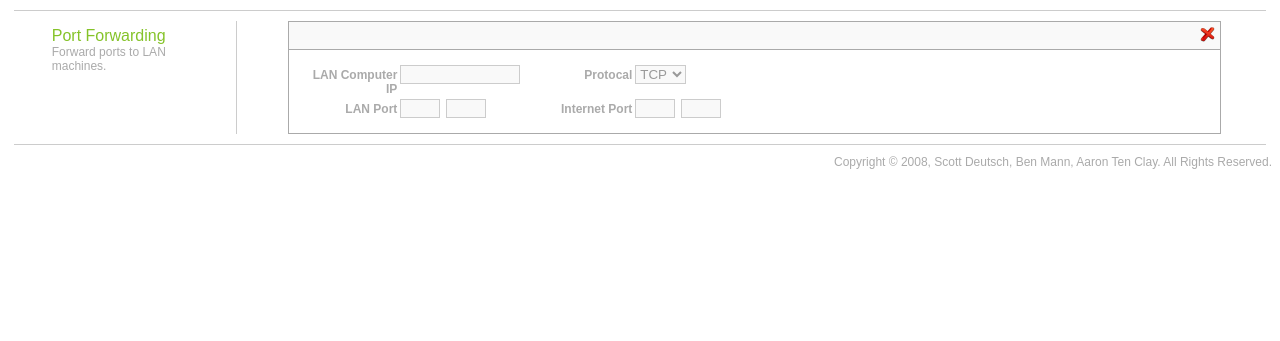
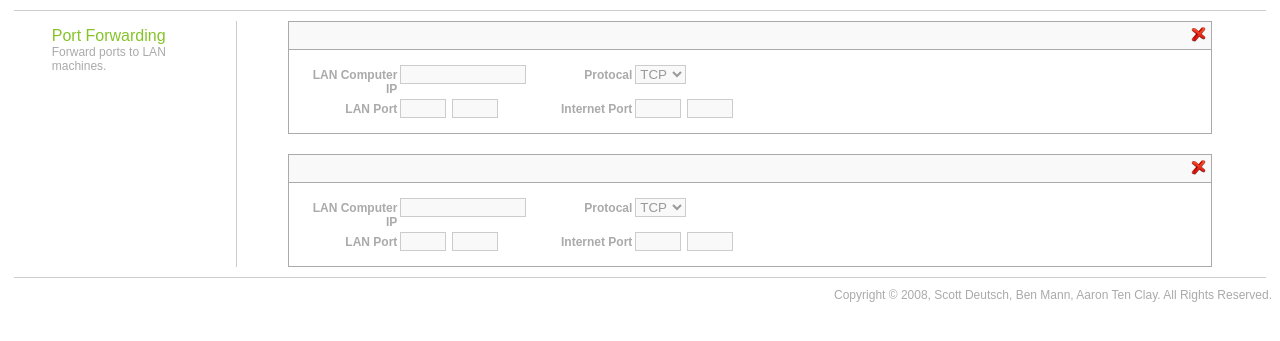
Before and after one commit to aarontc/Autonomous, a PHP site: page /rules2.php in a window 1280 px wide. Shown: the part 65-406 px from the top of the page. Run offline with PHP 8.4, Linux system fonts and the light colour scheme.

Commit message:
git-svn-id: file:///home/aaron/Optional/autonomous/trunk@37 627d9db2-2651-0410-8e54-ae66a1c21b7d

```diff
--- a/webinterface/rules2.php
+++ b/webinterface/rules2.php
@@ -1,8 +1,9 @@
+<!DOCTYPE HTML PUBLIC "-//W3C//DTD HTML 4.01 Transitional//EN" "http://www.w3.org/TR/html4/loose.dtd">
 <html>
 	<head>
 		<title>Autonomous</title>
 		<meta content="">
-		<link href='style2.css' type='text/css' media='screen,projection' rel='stylesheet' />
+		<link href='style2.css?<?= md5 ( time () ); ?>' type='text/css' media='screen,projection' rel='stylesheet' />
 	</head>
 	<body>
 	<div id='header' class='area'>
@@ -12,10 +13,10 @@
 		</div>
 		<div id='hright'>
 			<div class='bgcolor headerlg'>&nbsp;</div>
-			<div class='dkgrey'>Search for Term:<input type='text' /><input type='submit' value='GO' /></div>
+			<div class='dkgrey'>Search for Term:<input type='text' class='text' /><input type='submit' class='button' value='GO' /></div>
 		</div>
 	</div>
-	<div id='spacer'></div>
+	<div id='divider'><!-- comment for IE --></div>
 	<div id='main' class='area'>
 		<div id='sidebar'>
 			<div id='menuitem'>
@@ -24,21 +25,40 @@
 			</div>
 		</div>
 		<div id='content'>
-			<div id='rules'>
+			<div id='rules' class='area'>
 				<!-- rule starts here -->
 				<div id='rule'>
-					<div id='ruletitle' class='area'>
-						<input type='text' />
-						<input type='image' title='Delete' alt='Delete' value='Delete' src='delete-15x15.png' />
+					<div id='ruletitle'>
+						<input type='text' class='text' />
+						<input type='image' class='image' title='Delete' alt='Delete' value='Delete' src='delete-15x15.png' />
 					</div>
 					<div id='rulebody'>
 						<div class='area'>
-							<p><label>LAN Computer IP</label><input type='text' style='width:120px;' /></p>
+							<p><label>LAN Computer IP</label><input type='text' class='text' style='width:120px;' /></p>
 							<p><label>Protocal</label><select><option value='tcp'>TCP</option><option value='udp'>UDP</option></select></p>
 						</div>
 						<div class='area'>
-							<p><label>LAN Port</label><input type='text' style='width:40px;' /><input type='text' style='width:40px;' /></p>
-							<p><label>Internet Port</label><input type='text' style='width:40px;' /><input type='text' style='width:40px;' /></p>
+							<p><label>LAN Port</label><input type='text' class='text' style='width:40px;' /><input type='text' class='text' style='width:40px;' /></p>
+							<p><label>Internet Port</label><input type='text' class='text' style='width:40px;' /><input type='text' class='text' style='width:40px;' /></p>
+						</div>
+					</div>
+				</div>
+				<!-- rule ends here -->
+				<div id='rulespacer'></div>
+				<!-- rule starts here -->
+				<div id='rule' style='float: left;'>
+					<div id='ruletitle'>
+						<input type='text' class='text' />
+						<input type='image' class='image' title='Delete' alt='Delete' value='Delete' src='delete-15x15.png' />
+					</div>
+					<div id='rulebody'>
+						<div class='area'>
+							<p><label>LAN Computer IP</label><input type='text' class='text' style='width:120px;' /></p>
+							<p><label>Protocal</label><select><option value='tcp'>TCP</option><option value='udp'>UDP</option></select></p>
+						</div>
+						<div class='area'>
+							<p><label>LAN Port</label><input type='text' class='text' style='width:40px;' /><input type='text' class='text' style='width:40px;' /></p>
+							<p><label>Internet Port</label><input type='text' class='text' style='width:40px;' /><input type='text' class='text' style='width:40px;' /></p>
 						</div>
 					</div>
 				</div>
@@ -46,9 +66,9 @@
 			</div>
 		</div>
 	</div>
-	<div id='spacer'></div>
+	<div id='divider'><!-- comment for IE --></div>
 	<div id='footer' class='dkgrey'>
-		Copyright &copy; 2008, <a href='http://www.principleofdesign.com' class='dkgrey'>Scott Deutsch, Ben Mann, Aaron Ten Clay</a>. All Rights Reserved.
+		Copyright &copy; 2008, Scott Deutsch, Ben Mann, Aaron Ten Clay. All Rights Reserved.
 	</div>
 	</body>
 </html>
--- a/webinterface/style2.css
+++ b/webinterface/style2.css
@@ -1,24 +1,26 @@
 * { font-family: arial; }
 body { font-size: 12px; }
 input, select { margin: 3px; }
-input[type="text"], select { background-color: rgb(249,249,249); border: 1px solid rgb(204, 204, 204); color: rgb(153, 153, 153); }
-input[type="submit"], input[type="button"] { border: 0pt none ; padding: 0pt; background-color: rgb(133, 195, 41); color: rgb(255, 255, 255); font-weight: bold; }
+input.text, select { background-color: rgb(249,249,249); border: 1px solid rgb(204, 204, 204); color: rgb(153, 153, 153); }
+input.button { border: 0pt none ; padding: 0pt; background-color: rgb(133, 195, 41); color: rgb(255, 255, 255); font-weight: bold; }
 p { padding: 0px; margin: 0px; }
 a { text-decoration: none; }
 
-.area:after {content:"."; display:block; line-height:0px; font-size:0px; visibility:hidden; clear:both;}
+.area { overflow: visible; width: 100%; /* this is for IE */ }
+.area:after { content:"."; display:block; line-height:0px; font-size:0px; visibility:hidden; clear:both; /* this is for firefox */ }
 .green { color: rgb(133, 195, 41); }
 .ltgrey { color: rgb(204, 204, 204); }
 .dkgrey { color: rgb(170, 170, 170); }
 .bgcolor { color: rgb(255, 255, 255); }
 
 #header { width: 100%; }
-#hleft { width: 50%; text-align: left; float: left; margin: 0px -10px 0px 10px; }
-#hright { width: 50%; text-align: right; float: right; margin: 0px 10px 0px -10px; }
+#hleft { width: 45%; text-align: left; float: left; margin: 0px -10px 0px 10px; }
+#hright { width:45%; text-align: right; float: right; margin: 0px 10px 0px -10px; }
 .headerlg { font-size: 28px; }
 .headermed { font-size: 20px; }
 
-#spacer { width: 99%; height: 1px; background-color: rgb(204, 204, 204); margin: 10px auto 10px auto; }
+#divider { width: 99%; height: 1px; margin: 10px auto 10px auto; background-color: rgb(204, 204, 204); }
+#rulespacer { width: 100%; height: 20px; }
 
 #main { width: 100%; }
 
@@ -30,11 +32,12 @@ a { text-decoration: none; }
 
 #content { width: 82%; float: left; border-left: 1px solid rgb(204, 204, 204); border-collapse: collapse; margin-right: -1px; }
 #rules { width: 90%; margin: 0px auto 0px auto; }
-#rule { border: 1px solid rgb(170, 170, 170); }
-#ruletitle { background-color: rgb(249,249,249); border-bottom: 1px solid rgb(170, 170, 170); height: 27px; }
-#ruletitle input[type="text"] { border: none; padding: 2px 2px 2px 5px; margin: 0px -23px 0px 0px; width: 100%; font-size: 15px; font-weight: bold; color: rgb(133, 195, 41); background-color: rgb(249,249,249); float: left; }
-#ruletitle input[type="image"] { width: 15px; height: 15px; padding: 2px 2px 0px 0px; border: none; float: right; }
-#rulebody { color: rgb(170, 170, 170); font-weight: bold; padding: 12px; }
+#rule { width: 99%; /*border: 1px solid rgb(170, 170, 170); margin: 10px 0px 10px 0px;*/ }
+#ruletitle { background-color: rgb(249,249,249); height: 27px; border: 1px solid rgb(170, 170, 170); border-collapse: collapse; }
+#ruletitle input.text { border: none; padding: 2px 2px 2px 5px; margin: 0px -23px 0px 0px; width: 97%; font-size: 15px; font-weight: bold; color: rgb(133, 195, 41); background-color: rgb(249,249,249); float: left; }
+#ruletitle input.image { width: 15px; height: 15px; padding: 2px 2px 0px 0px; border: none; float: right; }
+#rulebody { color: rgb(170, 170, 170); font-weight: bold; padding: 12px; border-left: 1px solid rgb(170, 170, 170); border-bottom: 1px solid rgb(170, 170, 170); border-right: 1px solid rgb(170, 170, 170); /*clear: both;*/ }
+#rulebody div { clear: both; }
 #rulebody p { width:235px; float: left; }
 #rulebody p label { width: 8em; float: left; text-align: right; margin-top: 6px; display: block; }
 #rulebody p input { }
```
